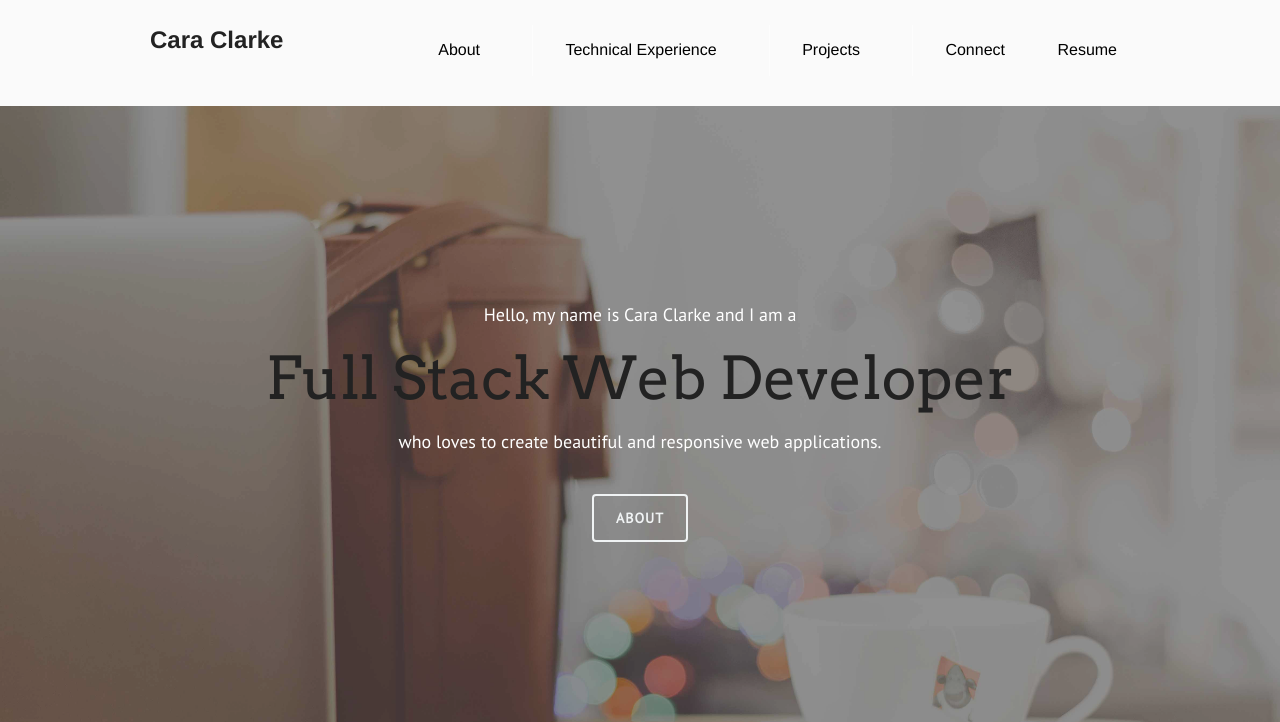
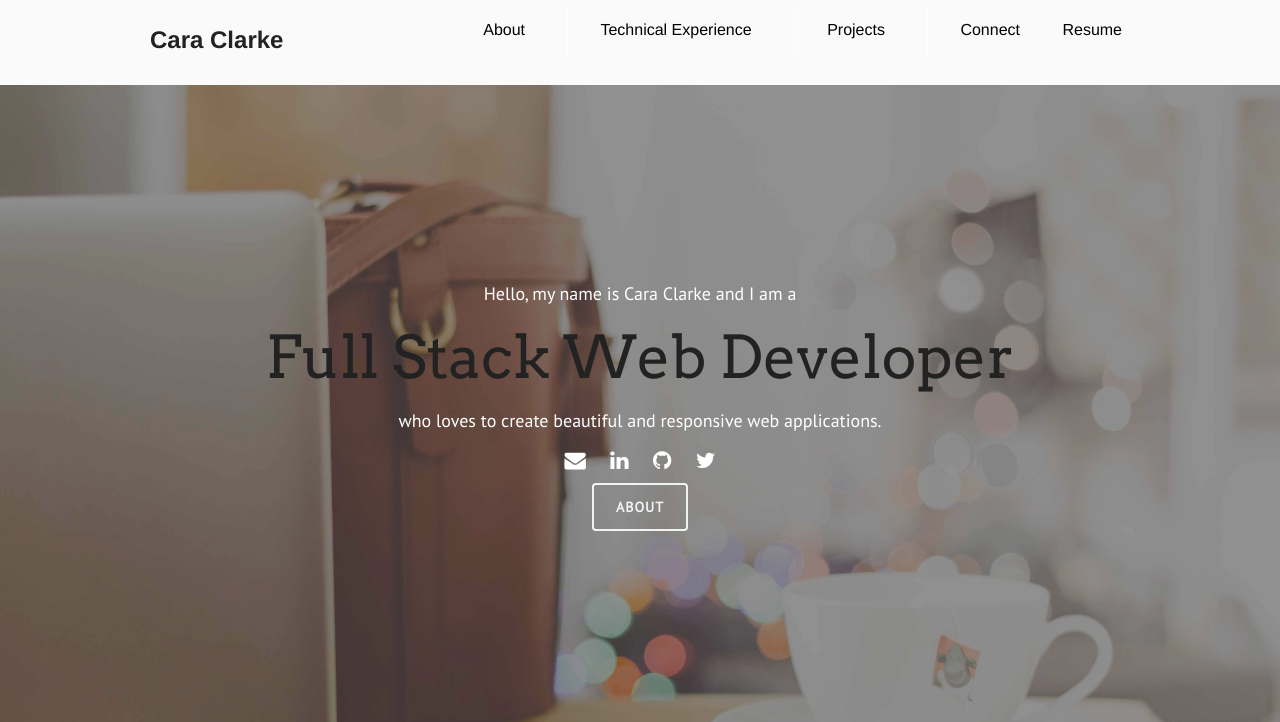
Before and after one commit to caraclarke/caraclarke-prev-port, a plain HTML site: page index.html in a window 1280 px wide. Shown: the top 722 px of the page. Drawn offline with nearby package versions, Linux system fonts and the light colour scheme.

Commit message:
Moved twitter/email/github/in buttons

```diff
--- a/foundation-5.5.2/css/portfolio-theme.css
+++ b/foundation-5.5.2/css/portfolio-theme.css
@@ -4,16 +4,16 @@ body {
 }
 
 .button-group li{
-	padding: 25px 10px 10px 10px;
+	padding: 5px;
 }
 
 .button-group a{
-	color: rgba(0, 0, 0, 1);
+	color: #000;
 	background-color: transparent;
 }
 
 .button-group a:hover {
-	color: rgba(0, 0, 0, 0.4);
+	color: #000;
 	background-color: transparent;
 }
 
@@ -68,6 +68,12 @@ body {
 	padding-top: 40%;
 	color: rgba(255, 255, 255, 1);
 	text-align: center;
+}
+
+.intro-text a {
+	margin: 10px;
+	color: #fff;
+	margin-bottom: 20px;
 }
 
 @media only screen and (min-width: 40.063em) {
--- a/index.html
+++ b/index.html
@@ -34,10 +34,6 @@
           <li><a href="#work" class="button">Projects</a></li>
           <li><a href="#contact" class="button">Connect</a></li>
           <li><a href="images/clarke-cara.pdf" target="_blank">Resume</a></li>
-          <!-- <li><a href="mailto:cara.clarke8@gmail.com"><i class="fa fa-envelope fa-lg"></i></a></li>
-          <li><a href="http://www.linkedin.com/in/caraclarke" target="_blank"><i class="fa fa-linkedin fa-lg"></i></a></li>
-          <li><a href="https://github.com/caraclarke" target="_blank"><i class="fa fa-github fa-lg"></i></a></li>
-          <li><a href="https://twitter.com/cara_elizabeth8" target="_blank"><i class="fa fa-twitter fa-lg"></i></a></li> -->
         </ul>
       </div>
     </div>
@@ -50,6 +46,10 @@
         <div class="start">Hello, my name is Cara Clarke and I am a</div>
         <h1 class="web-dev">Full Stack Web Developer</h1>
         <div class="start">who loves to create beautiful and responsive web applications.</div>
+        <a href="mailto:cara.clarke8@gmail.com"><i class="fa fa-envelope fa-lg"></i></a>
+        <a href="http://www.linkedin.com/in/caraclarke" target="_blank"><i class="fa fa-linkedin fa-lg"></i></a>
+        <a href="https://github.com/caraclarke" target="_blank"><i class="fa fa-github fa-lg"></i></a>
+        <a href="https://twitter.com/cara_elizabeth8" target="_blank"><i class="fa fa-twitter fa-lg"></i></a>
         <br><p><a class="btn btn-primary outline" href="#about">About</a></p>
       </div>
     </div>
```
